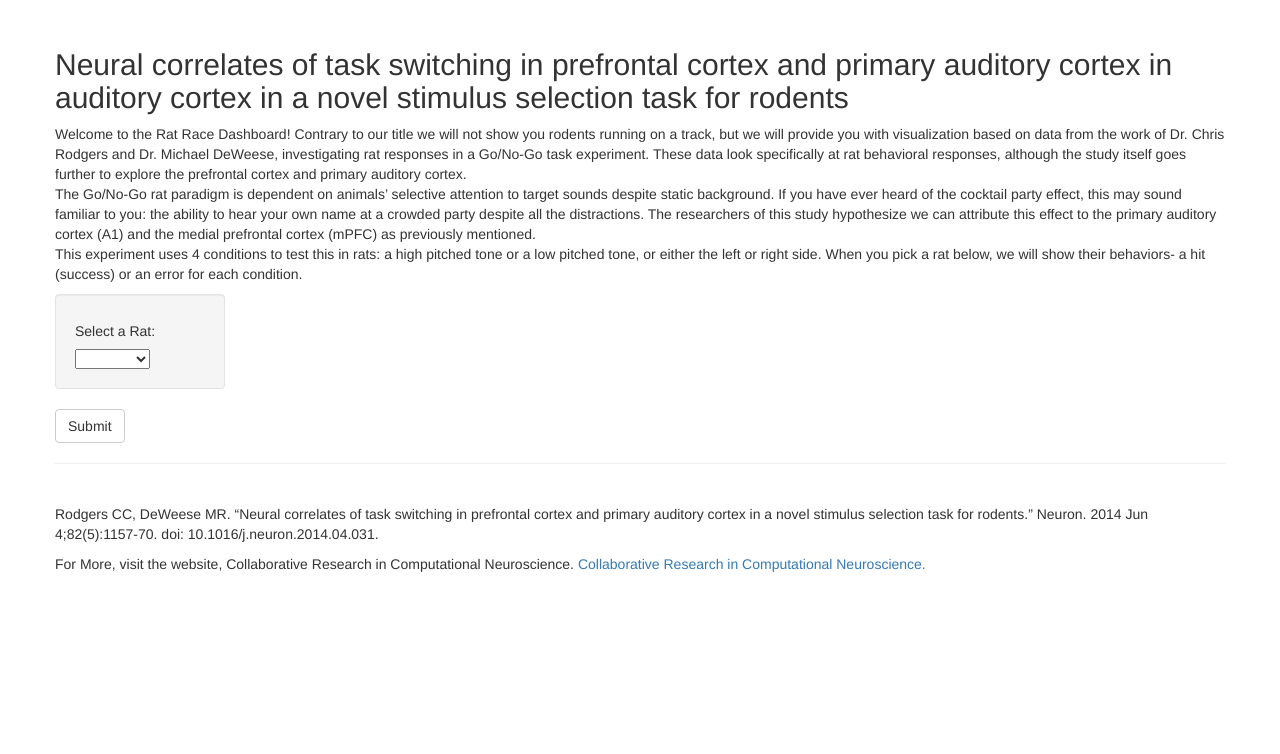
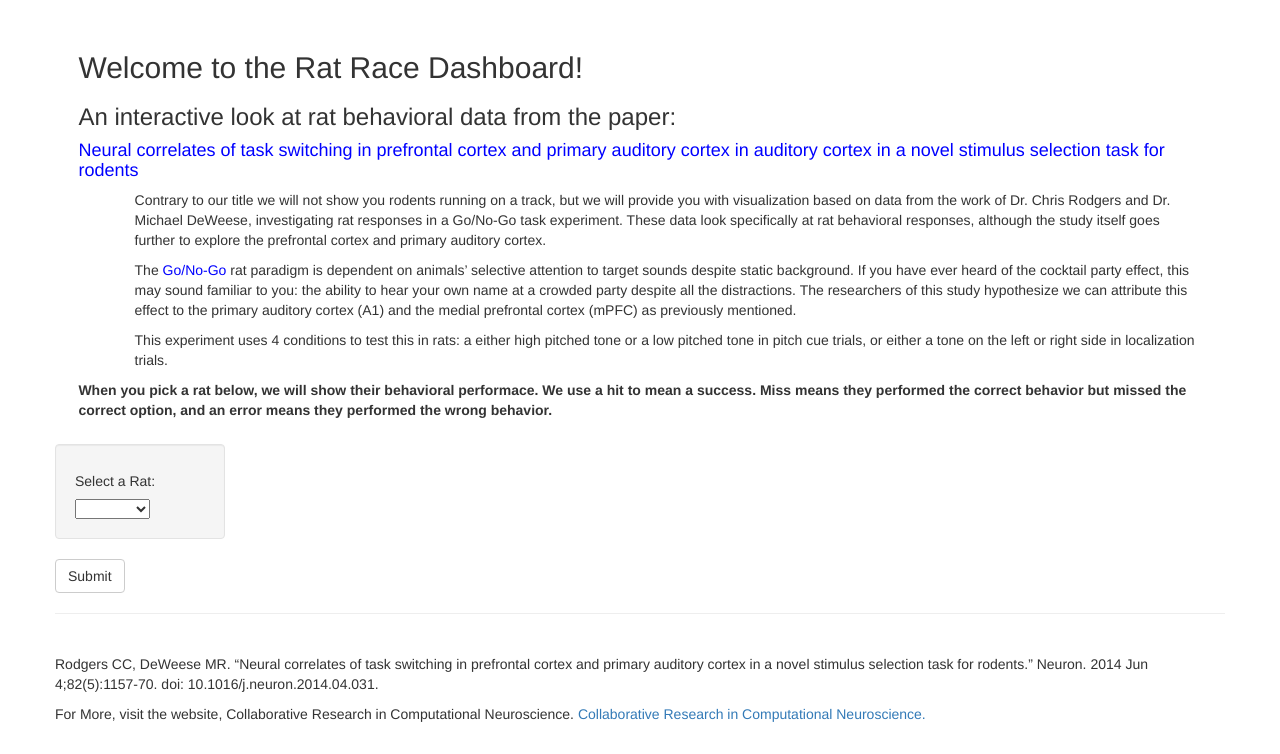
Before and after one commit to alexschanne/project-2, a Flask app: page / in a window 1280 px wide. Shown: the part 402-1156 px from the top of the page. Before the commit the page ends 974 px from the top, so only its background shows below. Run offline with Flask 2, Linux system fonts and the light colour scheme; some libraries are stand-ins or nearby versions.

Commit message:
styling `

```diff
--- a/templates/index.html
+++ b/templates/index.html
@@ -17,19 +17,30 @@
         <div class="row">
             <!-- https://media.giphy.com/media/MIbfwYuaiXKIo/giphy.gif / https://media.giphy.com/media/3o6MbhDT8mNUv50FPi/giphy.gif  / style="background-image: url(https://media.giphy.com/media/26tk0pgnBm620hIeQ/giphy.gif); background-size: cover; background-position: center; height: 400px; width: 900px;" -->
             <div class="col-md-12 jumbotron text-center" style="background-image: url(http://neurotechdavis.com/images/brain.png); background-size: cover; background-position: center; height: 400px;">
-        <h1><font color="white"><b>Rat Race Dashboard</font></b></h1><br><br>
-        <p><font color="white"><b>Use the Interactive Charts Below to Explore the Dataset</font></b></p>
+                <h1>
+                    <font color="white"><b>Rat Race Dashboard</font></b></h1><br><br>
+                <p>
+                    <font color="white"><b>Use the Interactive Charts Below to Explore the Dataset</font></b></p>
             </div>
         </div>
         <div class="row">
             <div class="col">
-        <div class="description">
-          <h2>Neural correlates of task switching in prefrontal cortex and primary auditory cortex in auditory cortex in a novel stimulus selection task for rodents</h2>
-          <p>Welcome to the Rat Race Dashboard! Contrary to our title we will not show you rodents running on a track, but we will provide you with visualization based on data from the work of Dr. Chris Rodgers and Dr. Michael DeWeese, investigating rat responses in a Go/No-Go task experiment. These data look specifically at rat behavioral responses, although the study itself goes further to explore the prefrontal cortex and primary auditory cortex.
-            <br>
-            The Go/No-Go rat paradigm is dependent on animals’ selective attention to target sounds despite static background. If you have ever heard of the cocktail party effect, this may sound familiar to you: the ability to hear your own name at a crowded party despite all the distractions. The researchers of this study hypothesize we can attribute this effect to the primary auditory cortex (A1) and the medial prefrontal cortex (mPFC) as previously mentioned.
-            <br>
-            This experiment uses 4 conditions to test this in rats: a high pitched tone or a low pitched tone, or either the left or right side. When you pick a rat below, we will show their behaviors- a hit (success) or an error for each condition.
+                <div class="description" style="margin: 2%">
+                    <h2>Welcome to the Rat Race Dashboard!</h2>
+                    <h3>An interactive look at rat behavioral data from the paper:</h3>
+                    <p style="margin-left: 5%;">
+                        <h4 style="color:blue">Neural correlates of task switching in prefrontal cortex and primary auditory cortex in auditory cortex in a novel stimulus selection task for rodents</h4>
+                        <p style="margin-left: 5%">Contrary to our title we will not show you rodents running on a track, but we will provide you with visualization based on data from the work of Dr. Chris Rodgers and Dr. Michael DeWeese, investigating rat responses in a Go/No-Go
+                            task experiment. These data look specifically at rat behavioral responses, although the study itself goes further to explore the prefrontal cortex and primary auditory cortex.
+                            <p style="margin-left: 5%;">The <text style="color:blue"> Go/No-Go </text>rat paradigm is dependent on animals’ selective attention to target sounds despite static background. If you have ever heard of the cocktail party effect, this may sound familiar
+                                to you: the ability to hear your own name at a crowded party despite all the distractions. The researchers of this study hypothesize we can attribute this effect to the primary auditory cortex (A1) and the medial prefrontal
+                                cortex (mPFC) as previously mentioned.
+                            </p>
+                            <p style="margin-left: 5%;">This experiment uses 4 conditions to test this in rats: a either high pitched tone or a low pitched tone in pitch cue trials, or either a tone on the left or right side in localization trials.
+                            </p>
+                            <p style="font-weight:bolder">When you pick a rat below, we will show their behavioral performace. We use a hit to mean a success. Miss means they performed the correct behavior but missed the correct option, and an error means they performed the wrong
+                                behavior.
+                            </p>
                         </p>
                 </div>
             </div>
@@ -45,7 +56,7 @@
 
             <hr>
             <footer class="footer">
-      <span class="bottom"style="margin: 40px;">
+                <span class="bottom" style="margin: 2%;">
                   <p>Rodgers CC, DeWeese MR. “Neural correlates of task switching in prefrontal cortex and primary auditory cortex in a novel stimulus selection task for rodents.” Neuron. 2014 Jun 4;82(5):1157-70. doi: 10.1016/j.neuron.2014.04.031.    </p>
                   <p>For More, visit the website, Collaborative Research in Computational Neuroscience. <a href="http://crcns.org/data-sets/pfc/pfc-1/about-pfc-1">Collaborative Research in Computational Neuroscience.</a></p>
                 </span>
```
Also changed, not shown: static/js/app.js (+18 -15 lines), templates/pg1.html (+6 -4 lines). Lines whose indentation alone changed are shown as unchanged.
